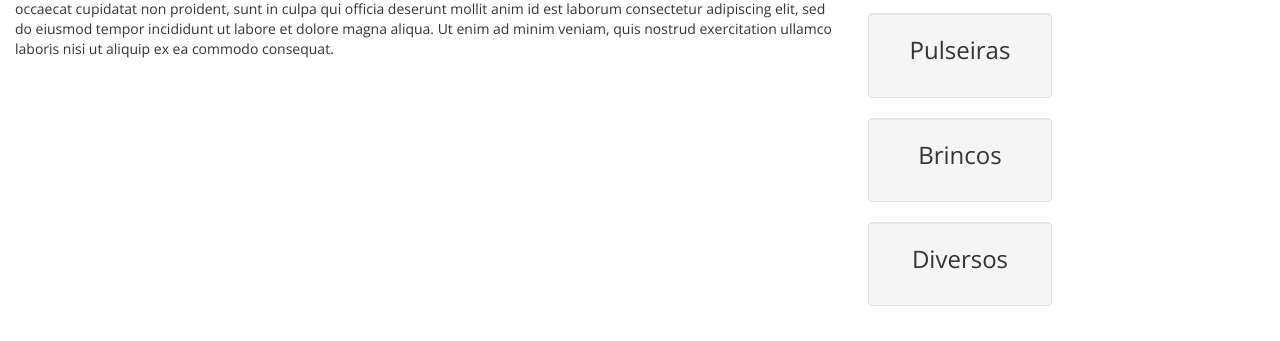
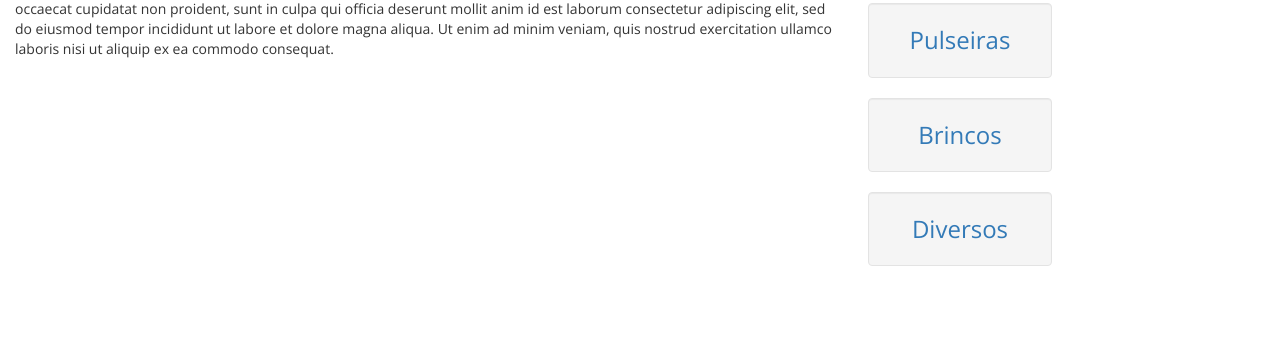
Before and after one commit to VRFontebasso/relrelrel, a plain HTML site: page index.html in a window 1280 px wide. Shown: the part 766-1107 px from the top of the page. After the commit the page ends 1067 px from the top, so only its background shows below. Drawn offline with nearby package versions, Linux system fonts and the light colour scheme; some packages are replaced by stand-ins of ours; a script that the page names is missing.

Commit message:
Update index.html

```diff
--- a/index.html
+++ b/index.html
@@ -115,16 +115,16 @@
     </div>
     <div class="col-sm-2 sidenav">
       <div class="well">
-        <p>Colares</p>
+       <a href="pag.html">Colares</a>
       </div>
       <div class="well">
-        <p>Pulseiras</p>
+        <a href="pag.html">Pulseiras</a>
       </div>
       <div class="well">
-        <p>Brincos</p>
+        <a href="pag.html">Brincos</a>
       </div>
       <div class="well">
-        <p>Diversos</p>
+        <a href="pag.html">Diversos</a>
       </div>
     </div>
   </div>
```
